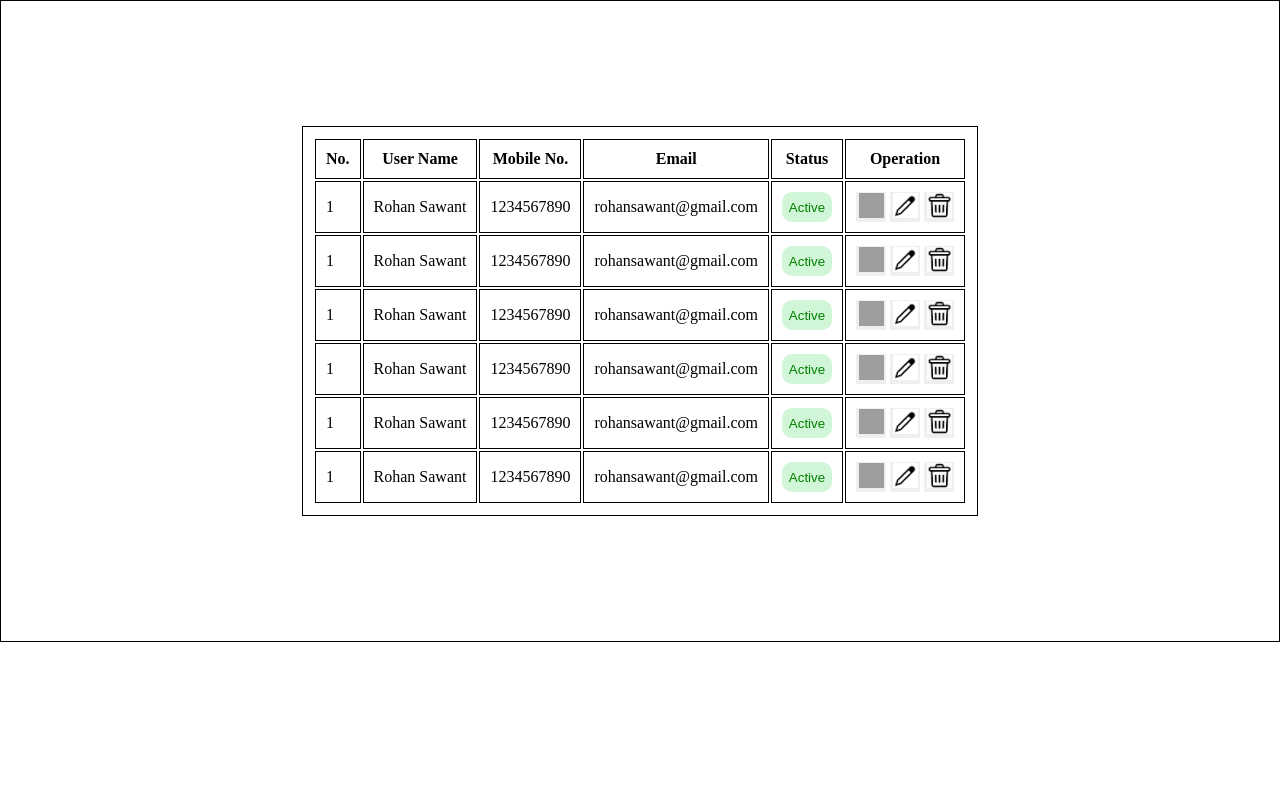
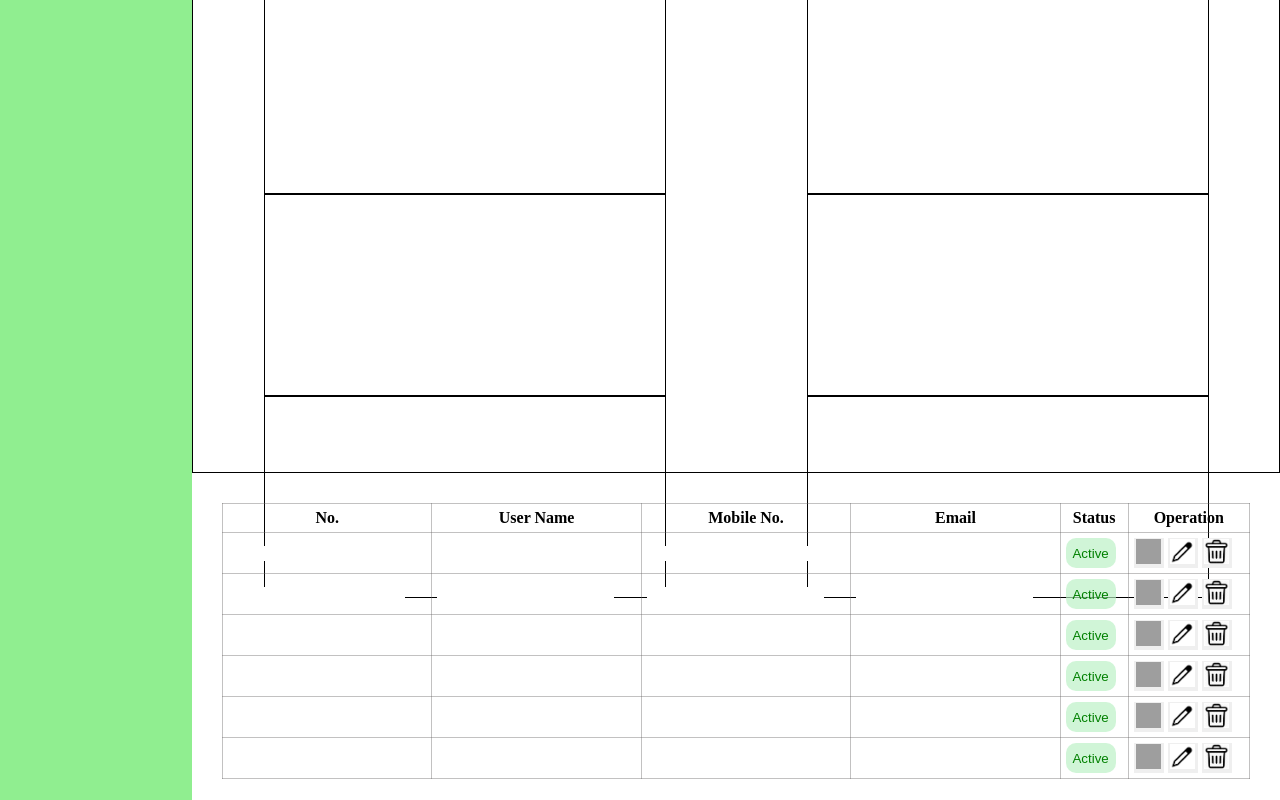
Before and after one commit to coder-Rit/Society-Management-Website, a PHP site: page /user_list.html in a window 1280 px wide. Run offline with PHP 8.4, Linux system fonts and the light colour scheme; grey boxes are pictures that could not be loaded.

Commit message:
designed the layout for the admin dashboard

```diff
--- a/user_list.css
+++ b/user_list.css
@@ -2,16 +2,45 @@
     margin: 0;
     padding: 0;
 }
-.table{
+body{
+    display: flex;
+}
+nav{
+    height: 100svh;
+    width: 15svw;
+    background-color: lightgreen    ;
+}
+
+.container{
+    width: 85svw;
+    height: 100svh;
+    display: flex;
+    flex-direction: column;
+    justify-content: center;
+}
+.dash{
     border: 1px solid black;
+    height: 60svh;
     display: flex;
-    justify-content: center;
+    justify-content: space-around;
     align-items: center;
-    height: 80svh;
+    flex-wrap: wrap;
+}
+.dash .box{
+    border: 1px solid black;
+    width: 400px;
+    height: 200px;
+}
+table{
+    margin: 30px;
 }
 table, th,td{
-    border: 1px solid black;
-    padding: 10px;
+    border-collapse: collapse;
+    border: 1px solid rgba(105, 101, 101, 0.403);
+    padding: 5px;
+}
+tr td input[type=text]{
+    border: none;
 }
 button{
     border: none;
--- a/user_list.html
+++ b/user_list.html
@@ -9,7 +9,18 @@
 </head>
 
 <body>
-    <div class="table">
+    <nav class="dashboard">
+
+    </nav>
+    <div class="container">
+        <div class="dash">
+            <div class="box"></div>
+            <div class="box"></div>
+            <div class="box"></div>
+            <div class="box"></div>
+            <div class="box"></div>
+            <div class="box"></div>
+        </div>
         <table>
             <thead>
                 <tr>
@@ -23,10 +34,10 @@
             </thead>
             <tbody>
                 <tr>
-                    <td>1</td>
-                    <td>Rohan Sawant</td>
-                    <td>1234567890</td>
-                    <td>rohansawant@gmail.com</td>
+                    <td><input type="text"></td>
+                    <td><input type="text"></td>
+                    <td><input type="text"></td>
+                    <td><input type="text"></td>
                     <td><button class="status" onclick="changeStatus()">Active</button></td>
                     <td class="operation"><button><img src="Feature images/add_icon.jpg" alt=""></button>
                         <button><img src="Feature images/edit_icon.png" alt=""></button>
@@ -34,10 +45,10 @@
                     </td>
                 </tr>
                 <tr>
-                    <td>1</td>
-                    <td>Rohan Sawant</td>
-                    <td>1234567890</td>
-                    <td>rohansawant@gmail.com</td>
+                    <td><input type="text"></td>
+                    <td><input type="text"></td>
+                    <td><input type="text"></td>
+                    <td><input type="text"></td>
                     <td><button class="status" onclick="changeStatus()">Active</button></td>
                     <td class="operation"><button><img src="Feature images/add_icon.jpg" alt=""></button>
                         <button><img src="Feature images/edit_icon.png" alt=""></button>
@@ -45,10 +56,10 @@
                     </td>
                 </tr>
                 <tr>
-                    <td>1</td>
-                    <td>Rohan Sawant</td>
-                    <td>1234567890</td>
-                    <td>rohansawant@gmail.com</td>
+                    <td><input type="text"></td>
+                    <td><input type="text"></td>
+                    <td><input type="text"></td>
+                    <td><input type="text"></td>
                     <td><button class="status" onclick="changeStatus()">Active</button></td>
                     <td class="operation"><button><img src="Feature images/add_icon.jpg" alt=""></button>
                         <button><img src="Feature images/edit_icon.png" alt=""></button>
@@ -56,10 +67,10 @@
                     </td>
                 </tr>
                 <tr>
-                    <td>1</td>
-                    <td>Rohan Sawant</td>
-                    <td>1234567890</td>
-                    <td>rohansawant@gmail.com</td>
+                    <td><input type="text"></td>
+                    <td><input type="text"></td>
+                    <td><input type="text"></td>
+                    <td><input type="text"></td>
                     <td><button class="status" onclick="changeStatus()">Active</button></td>
                     <td class="operation"><button><img src="Feature images/add_icon.jpg" alt=""></button>
                         <button><img src="Feature images/edit_icon.png" alt=""></button>
@@ -67,10 +78,10 @@
                     </td>
                 </tr>
                 <tr>
-                    <td>1</td>
-                    <td>Rohan Sawant</td>
-                    <td>1234567890</td>
-                    <td>rohansawant@gmail.com</td>
+                    <td><input type="text"></td>
+                    <td><input type="text"></td>
+                    <td><input type="text"></td>
+                    <td><input type="text"></td>
                     <td><button class="status" onclick="changeStatus()">Active</button></td>
                     <td class="operation"><button><img src="Feature images/add_icon.jpg" alt=""></button>
                         <button><img src="Feature images/edit_icon.png" alt=""></button>
@@ -78,10 +89,10 @@
                     </td>
                 </tr>
                 <tr>
-                    <td>1</td>
-                    <td>Rohan Sawant</td>
-                    <td>1234567890</td>
-                    <td>rohansawant@gmail.com</td>
+                    <td><input type="text"></td>
+                    <td><input type="text"></td>
+                    <td><input type="text"></td>
+                    <td><input type="text"></td>
                     <td><button class="status" onclick="changeStatus()">Active</button></td>
                     <td class="operation"><button><img src="Feature images/add_icon.jpg" alt=""></button>
                         <button><img src="Feature images/edit_icon.png" alt=""></button>
@@ -94,4 +105,5 @@
 </body>
 
 <script src="user_list.js"></script>
+
 </html>
```
